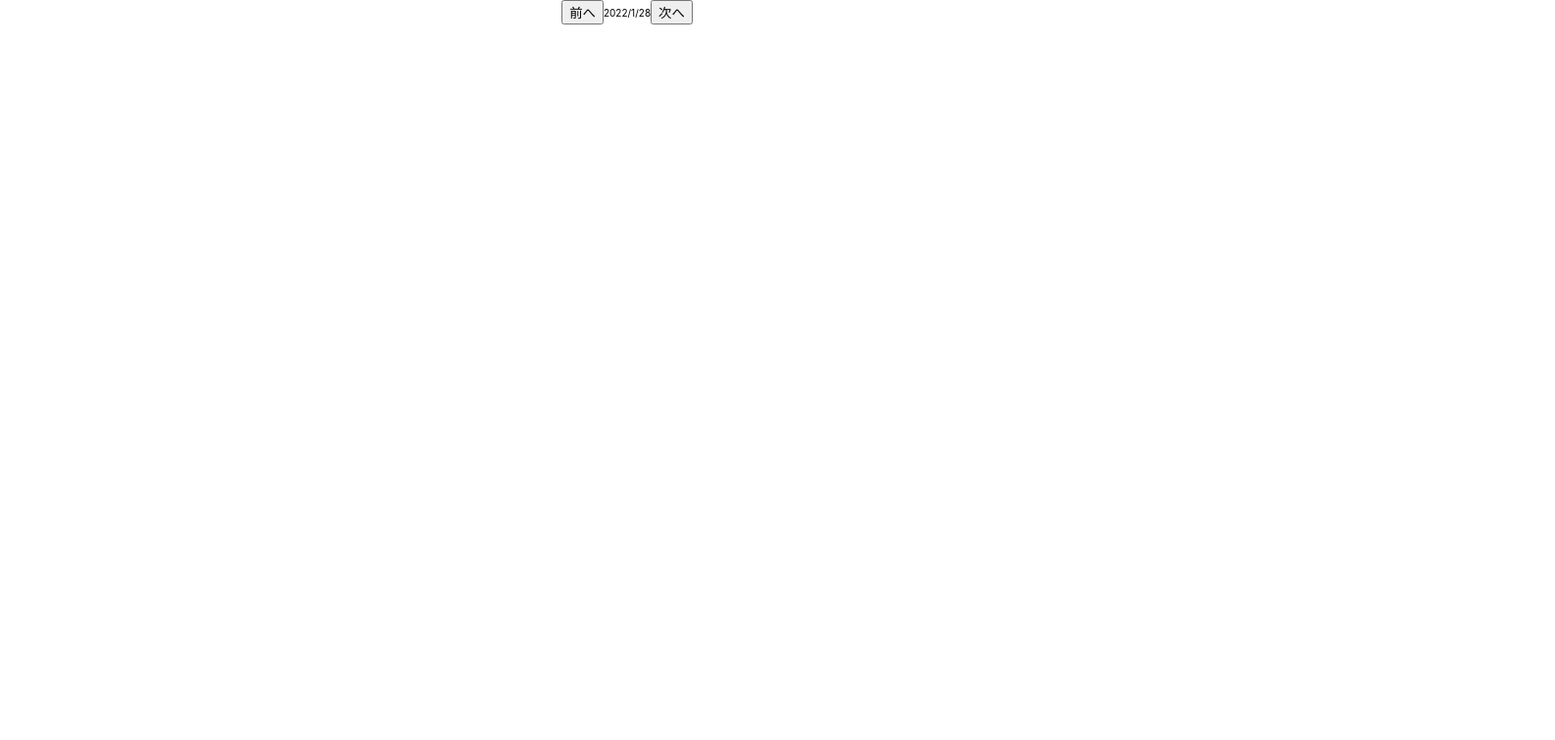
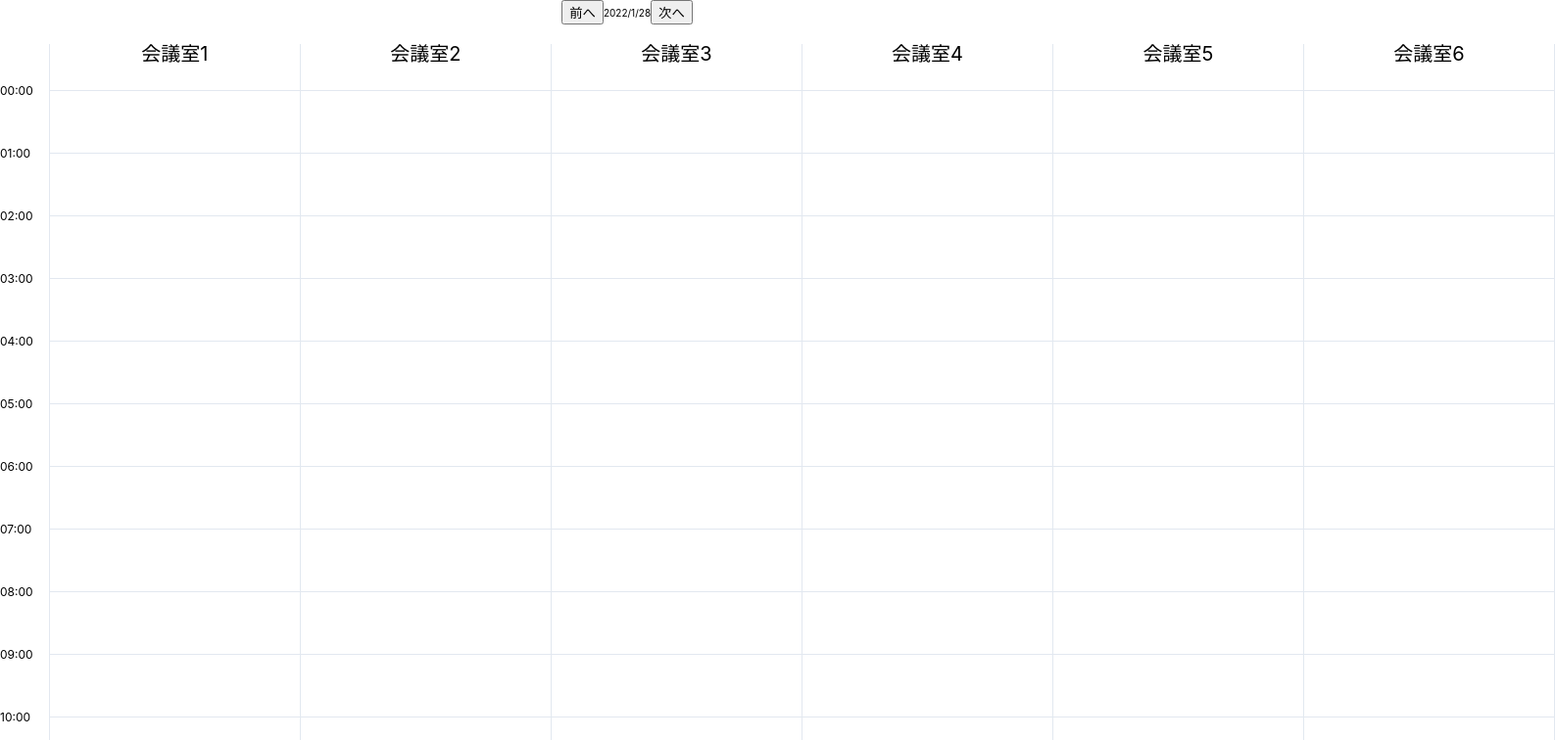
Before and after one commit to Hansyo/MR-UNRED-FRONT, a React (Create React App) app: page /reservations/daily in a window 1280 px wide. Shown: the top 756 px of the page at 98% size, 1587 px wide, since content can reach past the window. Built offline with nearby package versions, Linux system fonts and the light colour scheme.

Commit message:
Implement calendar grid

```diff
--- /dev/null
+++ b/src/components/reservations/daily/DailyCalendar/DailyCalendar.css
@@ -0,0 +1,62 @@
+.daily-calendar--container {
+  --daily-calendar--column-width: 256px;
+  --daily-calendar--row-height: 64px;
+  --daily-calendar--room-label-height: 48px;
+  --daily-calendar--divider-color: #e2e8f0;
+
+  position: relative;
+  display: flex;
+  align-items: stretch;
+
+  margin-top: 2rem;
+}
+
+.daily-calendar--times {
+  position: sticky;
+  left: 0;
+
+  padding-top: var(--daily-calendar--room-label-height);
+  padding-right: 16px;
+  border-right: 1px solid #e2e8f0;
+  background: #fff;
+}
+
+.daily-calendar--time {
+  position: relative;
+
+  height: var(--daily-calendar--row-height);
+  top: -6px;
+
+  font-size: 12px;
+  line-height: 1em;
+}
+
+.daily-calendar--room-columns {
+  flex: 1;
+  display: flex;
+  justify-content: stretch;
+}
+
+.daily-calendar--room-column {
+  width: var(--daily-calendar--column-width);
+  border-right: 1px solid var(--daily-calendar--divider-color);
+}
+
+.daily-calendar--room-label {
+  position: sticky;
+  top: 0;
+  display: flex;
+  justify-content: center;
+
+  height: var(--daily-calendar--room-label-height);
+  border-bottom: 1px solid var(--daily-calendar--divider-color);
+  background: #fff;
+
+  font-size: 20px;
+  line-height: 1em;
+}
+
+.daily-calendar--cell {
+  height: var(--daily-calendar--row-height);
+  border-bottom: 1px solid var(--daily-calendar--divider-color);
+}
--- /dev/null
+++ b/src/components/reservations/daily/DailyCalendar/DailyCalendar.jsx
@@ -0,0 +1,56 @@
+import React from 'react';
+import './DailyCalendar.css';
+
+const times = new Array(24).fill().map((_, i) => `${('00' + i).slice(-2)}:00`);
+
+// TODO: APIから会議室のリストを取得したものを使うようにする
+const rooms = [
+  {
+    id: 0,
+    name: '会議室1',
+  },
+  {
+    id: 1,
+    name: '会議室2',
+  },
+  {
+    id: 2,
+    name: '会議室3',
+  },
+  {
+    id: 3,
+    name: '会議室4',
+  },
+  {
+    id: 4,
+    name: '会議室5',
+  },
+  {
+    id: 5,
+    name: '会議室6',
+  },
+];
+
+export const DailyCalendar = ({ reservations }) => {
+  return (
+    <div className="daily-calendar--container">
+      <div className="daily-calendar--times">
+        {times.map((time) => (
+          <div className="daily-calendar--time" key={time}>
+            {time}
+          </div>
+        ))}
+      </div>
+      <div className="daily-calendar--room-columns">
+        {rooms.map((room) => (
+          <div className="daily-calendar--room-column" key={room.id}>
+            <div className="daily-calendar--room-label">{room.name}</div>
+            {times.map((time) => (
+              <div className="daily-calendar--cell" key={time}></div>
+            ))}
+          </div>
+        ))}
+      </div>
+    </div>
+  );
+};
--- /dev/null
+++ b/src/components/reservations/daily/DailyCalendar/index.js
@@ -0,0 +1 @@
+export { DailyCalendar } from './DailyCalendar';
--- a/src/pages/ReservationsDailyPage.jsx
+++ b/src/pages/ReservationsDailyPage.jsx
@@ -1,4 +1,5 @@
 import React, { useState } from 'react';
+import { DailyCalendar } from '../components/reservations/daily/DailyCalendar/DailyCalendar';
 import { DateSwitcher } from '../components/reservations/daily/DateSwitcher';
 
 const ReservationsDailyPage = () => {
@@ -7,6 +8,7 @@ const ReservationsDailyPage = () => {
   return (
     <div>
       <DateSwitcher selectedDate={selectedDate} onChange={setSelectedDate} />
+      <DailyCalendar reservations={[]} />
     </div>
   );
 };
```
